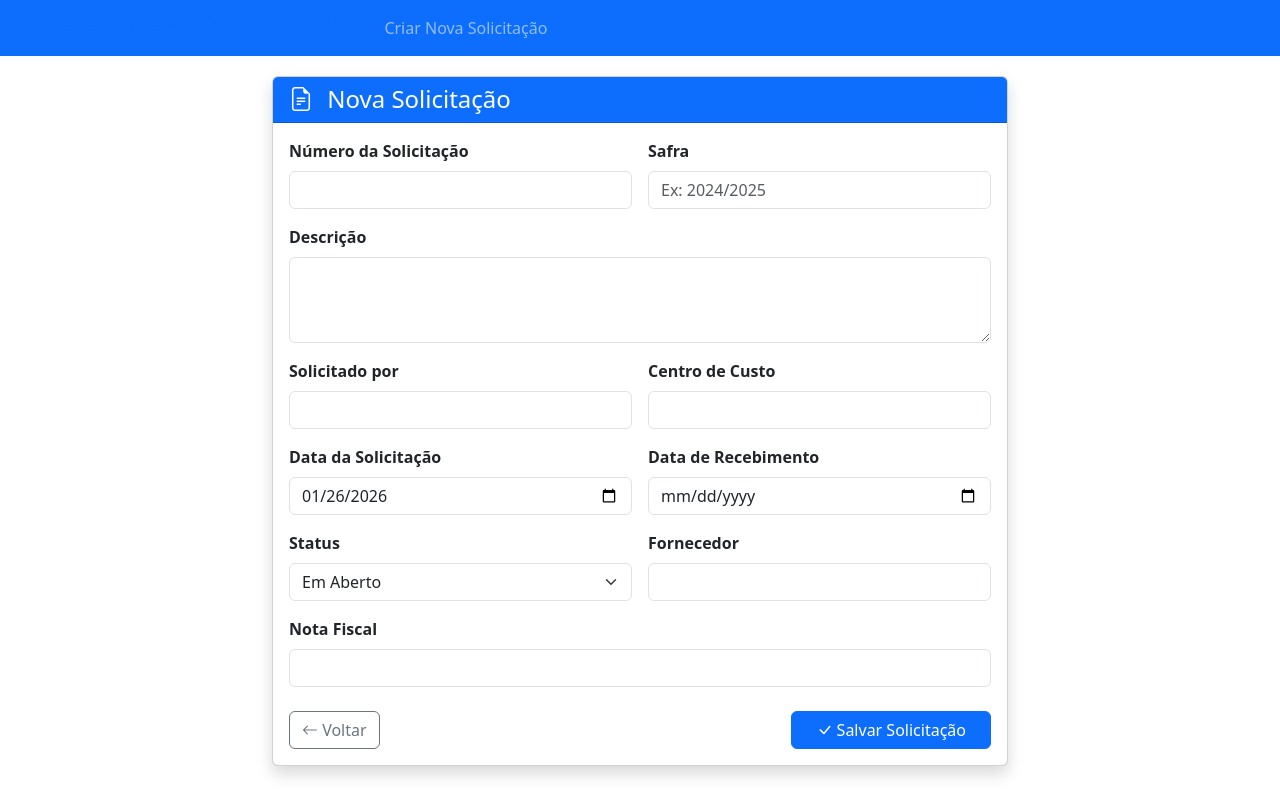
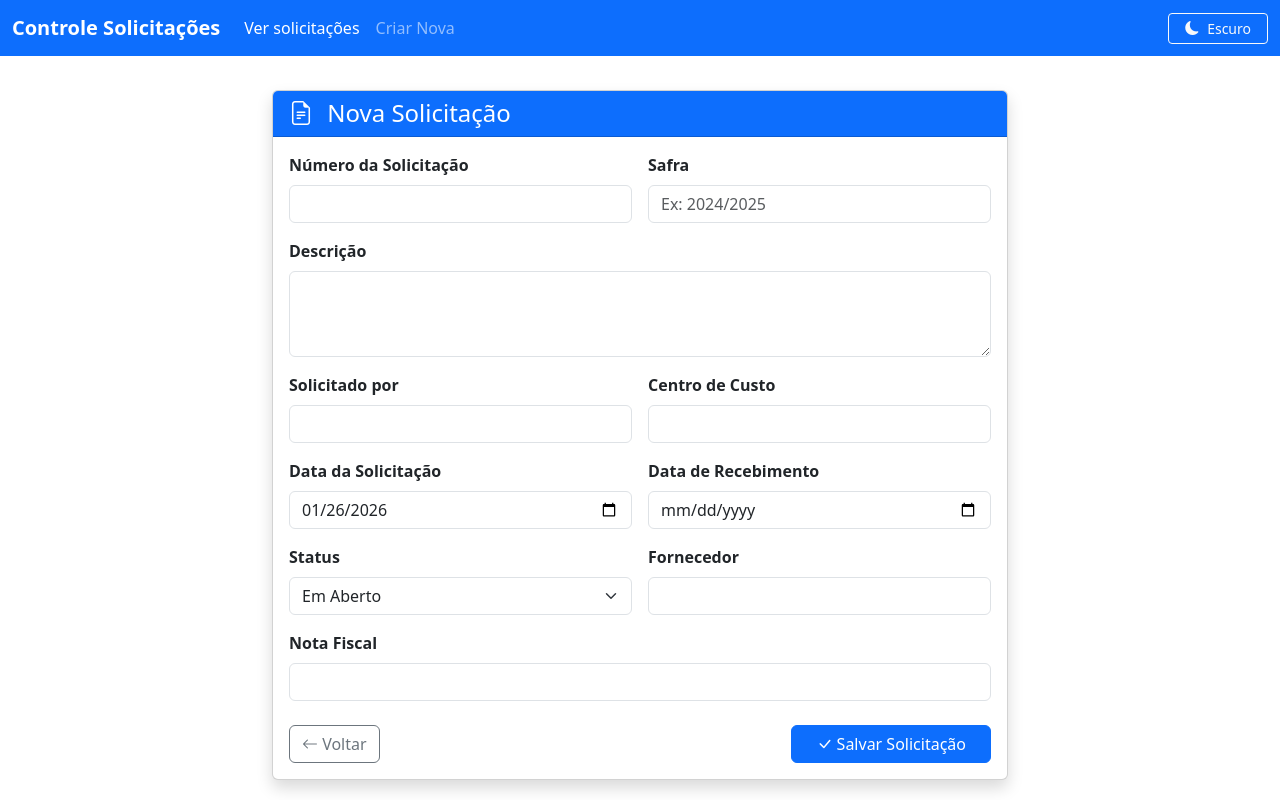
Before and after one commit to NisioH/Solicita-es, a Django app: page /pedidos/create/ in a window 1280 px wide. Run offline with Django 5.2, Linux system fonts and the light colour scheme; some libraries are stand-ins or nearby versions.

Commit message:
Implementando modo Dark

```diff
--- a/pedidos/views.py
+++ b/pedidos/views.py
@@ -176,8 +176,13 @@ def home_page(request):
     return render(request, 'pedidos/home.html')
 
 def pedido_list(request):
-    # pega o parâmetros
-    page = int(request.GET.get('page', 1))
+   # 1. Captura os parâmetros, tratando o erro de string vazia ou inválida
+    try:
+        # Se 'page' estiver vazio ou não for um número, cai no except e vira 1
+        page = int(request.GET.get('page', 1) or 1)
+    except (ValueError, TypeError):
+        page = 1
+
     status_filter = request.GET.get('status', '')
     busca = request.GET.get('q', '')
 
--- a/templates/base.html
+++ b/templates/base.html
@@ -1,41 +1,102 @@
 <!DOCTYPE html>
-<html lang="pt-br">
+<html lang="pt-br" data-bs-theme="light">
 <head>
     <meta charset="UTF-8">
     <meta name="viewport" content="width=device-width, initial-scale=1.0">
     <title>{% block title %}Controle de Solicitações{% endblock %}</title>
 
+    <script>
+        (function() {
+            const savedTheme = localStorage.getItem('theme') || 'light';
+            document.documentElement.setAttribute('data-bs-theme', savedTheme);
+        })();
+    </script>
+
     <link href="https://cdn.jsdelivr.net/npm/bootstrap@5.3.3/dist/css/bootstrap.min.css" rel="stylesheet" integrity="sha384-QWTKZyjpPEjISv5WaRU9OFeRpok6YctnYmDr5pNlyT2bRjXh0JMhjY6hW+ALEwIH" crossorigin="anonymous">
-
     <link rel="stylesheet" href="https://cdn.jsdelivr.net/npm/bootstrap-icons@1.11.3/font/bootstrap-icons.min.css">
 
     <style>
-        body { padding-top: 56px; } /* Ajuste para a barra de navegação fixa */
-        .navbar { margin-bottom: 20px; }
+    body { padding-top: 70px; transition: background-color 0.3s ease, color 0.3s ease; }
+    .navbar { margin-bottom: 20px; transition: background-color 0.3s ease; }
     .container { margin-top: 20px; }
     .errorlist { color: #dc3545; list-style-type: none; padding: 0; margin-top: 5px; font-size: 0.9em; }
-        .errorlist li { margin-bottom: 3px; }
+
+    /* --- AJUSTES EXCLUSIVOS PARA MODO DARK --- */
+    [data-bs-theme="dark"] body {
+        background-color: #121212 !important; /* Fundo geral da página */
+        color: #f8f9fa;
+    }
+
+    /* Remove o fundo branco de qualquer card ou área de filtros */
+    [data-bs-theme="dark"] .card,
+    [data-bs-theme="dark"] .bg-light,
+    [data-bs-theme="dark"] .bg-white {
+        background-color: #1e1e1e !important;
+        color: #f8f9fa !important;
+        border-color: #333 !important;
+    }
+
+    /* Força a tabela a ficar escura e sem bordas brancas brilhantes */
+    [data-bs-theme="dark"] .table {
+        color: #f8f9fa !important;
+        background-color: transparent !important;
+        border-color: #444 !important;
+    }
+
+    [data-bs-theme="dark"] .table-striped>tbody>tr:nth-of-type(odd)>* {
+        background-color: rgba(255, 255, 255, 0.05) !important; /* Linhas zebradas suaves */
+        color: #f8f9fa !important;
+    }
+
+    /* Ajusta os inputs (campos de busca) para não ficarem brancos */
+    [data-bs-theme="dark"] .form-control,
+    [data-bs-theme="dark"] .form-select {
+        background-color: #2b2b2b !important;
+        border-color: #444 !important;
+        color: #fff !important;
+    }
+
+    [data-bs-theme="dark"] .form-control::placeholder {
+        color: #aaa !important;
+    }
+
+    /* Ajuste para o Datepicker (calendário) */
+    [data-bs-theme="dark"] .datepicker {
+        background-color: #2b2b2b !important;
+        color: #fff !important;
+        border: 1px solid #444;
+    }
 </style>
+
     {% block extra_css %}
     <link rel="stylesheet" href="https://cdn.jsdelivr.net/npm/bootstrap-datepicker@1.10.0/dist/css/bootstrap-datepicker3.min.css">
     {% endblock %}
 </head>
 <body>
-    <nav class="navbar navbar-expand-lg navbar-dark bg-primary fixed-top">
+    <nav id="mainNavbar" class="navbar navbar-expand-lg navbar-dark bg-primary fixed-top">
         <div class="container-fluid">
-            <a href="{% url 'pedido_list' %}">Ver todas as solicitações</a>
+            <a class="navbar-brand fw-bold" href="{% url 'pedido_list' %}">Controle Solicitações</a>
+
             <button class="navbar-toggler" type="button" data-bs-toggle="collapse" data-bs-target="#navbarNav" aria-controls="navbarNav" aria-expanded="false" aria-label="Toggle navigation">
                 <span class="navbar-toggler-icon"></span>
             </button>
+
             <div class="collapse navbar-collapse" id="navbarNav">
                 <ul class="navbar-nav me-auto mb-2 mb-lg-0">
                     <li class="nav-item">
-                       <a href="{% url 'pedido_list' %}">Ver todas as solicitações</a>
+                        <a class="nav-link active" href="{% url 'pedido_list' %}">Ver solicitações</a>
                     </li>
                     <li class="nav-item">
-                        <a class="nav-link" href="{% url 'pedido_create' %}">Criar Nova Solicitação</a>
+                        <a class="nav-link" href="{% url 'pedido_create' %}">Criar Nova</a>
                     </li>
                 </ul>
+
+                <div class="d-flex align-items-center">
+                    <button id="btnToggleTheme" class="btn btn-sm btn-outline-light d-flex align-items-center px-3 py-1">
+                        <i id="iconTheme" class="bi bi-moon-fill me-2"></i>
+                        <span id="themeText">Escuro</span>
+                    </button>
+                </div>
             </div>
         </div>
     </nav>
@@ -55,8 +116,45 @@
     </div>
 
     <script src="https://cdn.jsdelivr.net/npm/bootstrap@5.3.3/dist/js/bootstrap.bundle.min.js" integrity="sha384-YvpcrYf0tY3lHB60NNkmXc5s9fDVZLESaAA55NDzOxhy9GkcIdslK1eN7N6jIeHz" crossorigin="anonymous"></script>
+    <script src="https://code.jquery.com/jquery-3.6.0.min.js"></script>
+
+    <script>
+        document.addEventListener('DOMContentLoaded', function () {
+            const htmlElement = document.documentElement;
+            const btnToggle = document.getElementById('btnToggleTheme');
+            const iconTheme = document.getElementById('iconTheme');
+            const themeText = document.getElementById('themeText');
+            const navbar = document.getElementById('mainNavbar');
+
+            function updateUI(tema) {
+                if (tema === 'dark') {
+                    iconTheme.classList.replace('bi-moon-fill', 'bi-sun-fill');
+                    themeText.innerText = 'Claro';
+                    navbar.classList.replace('bg-primary', 'bg-dark');
+                    btnToggle.classList.replace('btn-outline-light', 'btn-outline-info');
+                } else {
+                    iconTheme.classList.replace('bi-sun-fill', 'bi-moon-fill');
+                    themeText.innerText = 'Escuro';
+                    navbar.classList.replace('bg-dark', 'bg-primary');
+                    btnToggle.classList.replace('btn-outline-info', 'btn-outline-light');
+                }
+            }
+
+            // Inicializa a UI com base no que já foi aplicado no <head>
+            updateUI(htmlElement.getAttribute('data-bs-theme'));
+
+            btnToggle.addEventListener('click', function () {
+                const currentTheme = htmlElement.getAttribute('data-bs-theme');
+                const newTheme = currentTheme === 'dark' ? 'light' : 'dark';
+
+                htmlElement.setAttribute('data-bs-theme', newTheme);
+                localStorage.setItem('theme', newTheme);
+                updateUI(newTheme);
+            });
+        });
+    </script>
+
     {% block extra_js %}
-<script src="https://code.jquery.com/jquery-3.6.0.min.js"></script>
     <script src="https://cdn.jsdelivr.net/npm/bootstrap-datepicker@1.10.0/dist/js/bootstrap-datepicker.min.js"></script>
     <script src="https://cdn.jsdelivr.net/npm/bootstrap-datepicker@1.10.0/dist/locales/bootstrap-datepicker.pt-BR.min.js"></script>
 
@@ -72,7 +170,7 @@
 
             $('form').on('submit', function (e) {
                 const valor = $('#mesAno').val();
-            if (valor.includes('/')) {
+                if (valor && valor.includes('/')) {
                     const [mes, ano] = valor.split('/');
                     $('<input>').attr({type: 'hidden', name: 'mes', value: mes}).appendTo(this);
                     $('<input>').attr({type: 'hidden', name: 'ano', value: ano}).appendTo(this);
```
Lines whose indentation alone changed are shown as unchanged.
